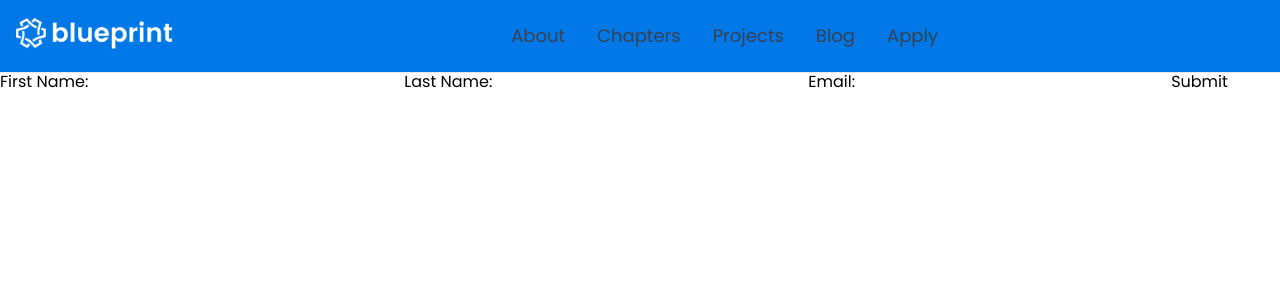
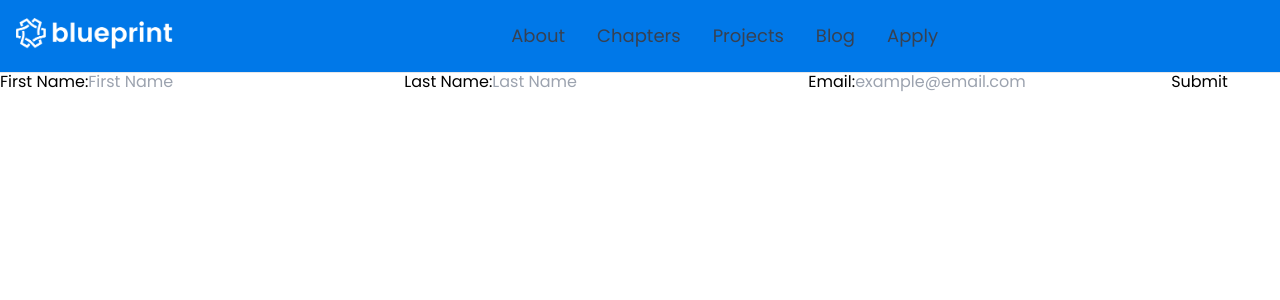
Before and after one commit to OwenTruong/blueprint_website, a React (Create React App) app: page /apply in a window 1280 px wide. Shown: the top 300 px of the page. Built offline with nearby package versions, Linux system fonts and the light colour scheme.

Commit message:
useState on contact info

```diff
--- a/src/components/Apply.jsx
+++ b/src/components/Apply.jsx
@@ -1,22 +1,57 @@
+import { useState } from "react";
+
 function Apply() {
-  function handleSubmit() {
-    // console.log("Hello");
-  }
+  const [contactInfo, setContactInfo] = useState({
+    firstName: "",
+    lastName: "",
+    email: "",
+  });
+
+  const handleSubmit = (e) => {
+    e.preventDefault();
+    // TODO: Test inputs for valid stevens email
+    // TODO: Add Google Sheets API call
+    setContactInfo({
+      firstName: "",
+      lastName: "",
+      email: "",
+    });
+  };
 
   return (
     <div>
       <form onSubmit={handleSubmit}>
         <label htmlFor="firstName">
           First Name:
-          <input type="text" name="firstName" />
+          <input
+            type="text"
+            name="firstName"
+            placeholder="First Name"
+            value={contactInfo.firstName}
+            onChange={(e) =>
+              setContactInfo({ ...contactInfo, firstName: e.target.value })
+            }
+          />
         </label>
         <label htmlFor="lastName">
           Last Name:
-          <input type="text" name="lastName" />
+          <input
+            type="text"
+            name="lastName"
+            placeholder="Last Name"
+            value={contactInfo.lastName}
+            onChange={(e) => setContactInfo({ ...contactInfo, lastName: e.target.value })}
+          />
         </label>
         <label htmlFor="email">
           Email:
-          <input type="email" name="email" />
+          <input
+            type="email"
+            name="email"
+            placeholder="example@email.com"
+            value={contactInfo.email}
+            onChange={(e) => setContactInfo({ ...contactInfo, email: e.target.value })}
+          />
         </label>
         <input type="submit" value="Submit" />
       </form>
```
